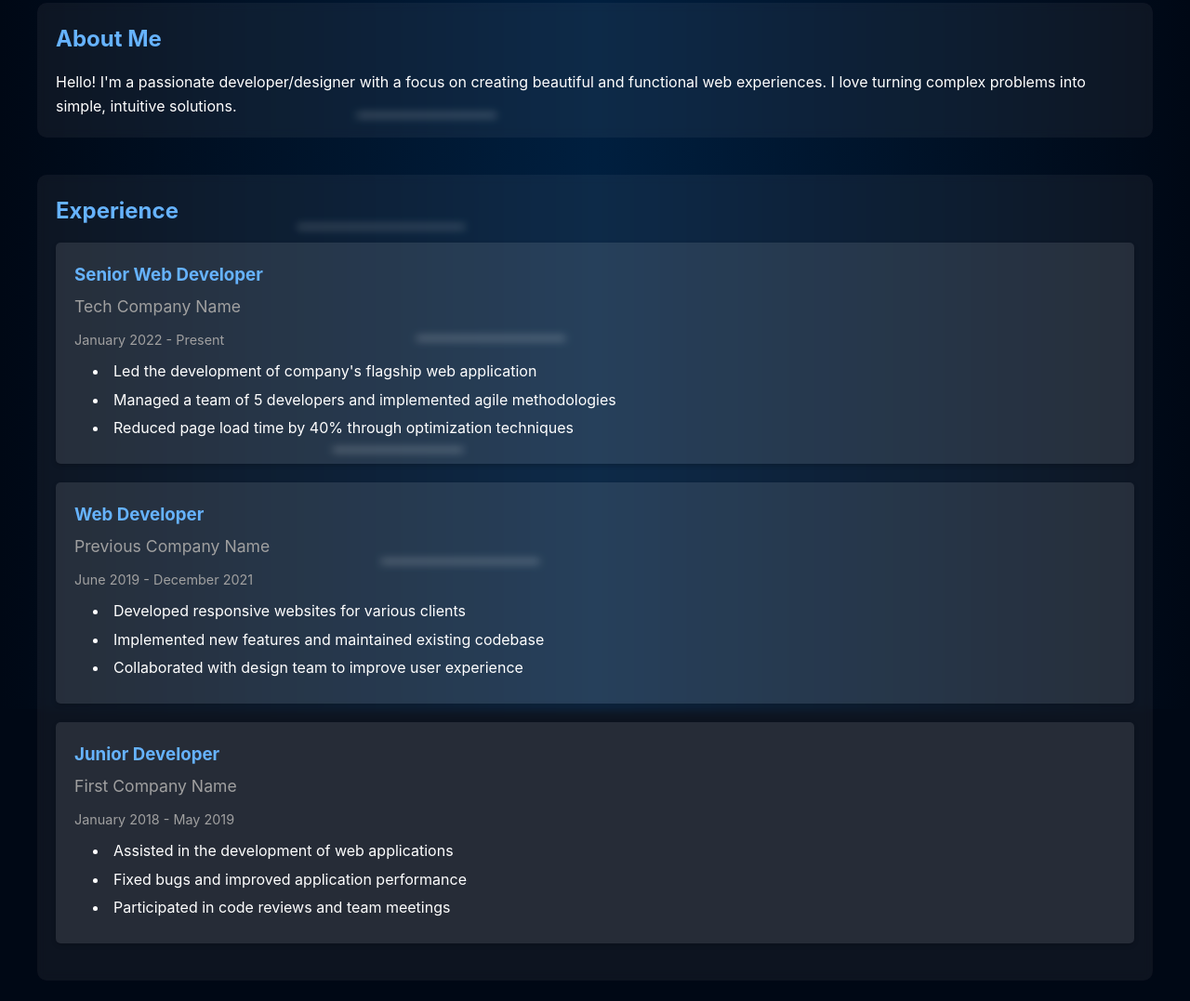
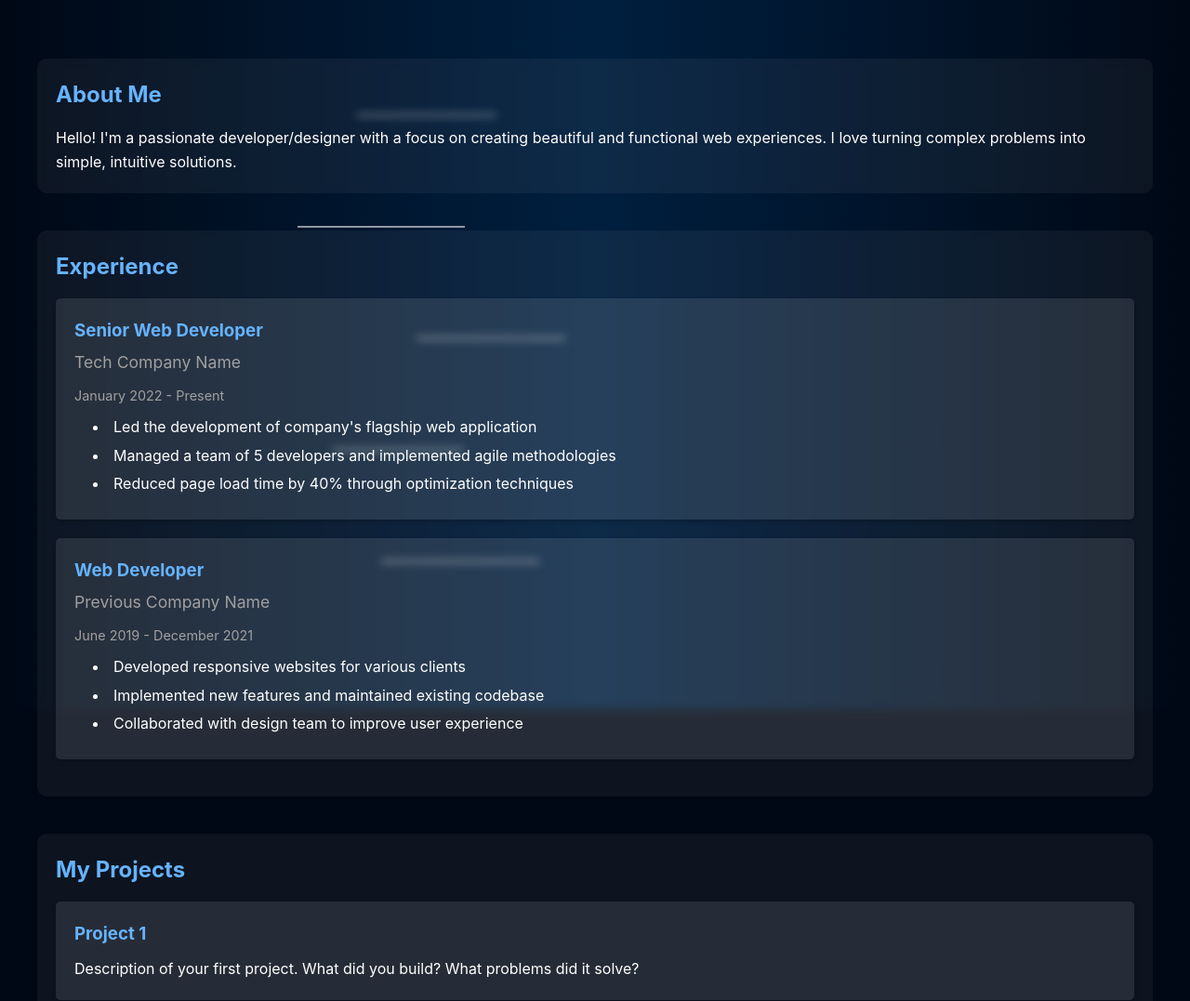
Before and after one commit to pranavnll/pranavnll.github.io, a plain HTML site: page index.html in a window 1280 px wide. Shown: the part 37-1114 px from the top of the page at 93% size. Drawn offline with Linux system fonts and the light colour scheme.

Commit message:
Update index.html

```diff
--- a/index.html
+++ b/index.html
@@ -16,7 +16,7 @@
             line-height: 1.6;
             color: #fff;
             background-color: #000815;
-            overflow-x: hidden;
+            min-height: 100vh;
         }
 
         .cosmic-nav {
@@ -26,8 +26,7 @@
             width: 100%;
             height: 100vh;
             background: linear-gradient(to right, #000815, #001f3f, #000815);
-            z-index: -1;
-            overflow: hidden;
+            z-index: 0;
         }
 
         .star-link {
@@ -37,7 +36,7 @@
             background: rgba(255, 255, 255, 0.3);
             cursor: pointer;
             transition: all 0.5s ease;
-            z-index: 2;
+            z-index: 10;
         }
 
         .star-link::before {
@@ -74,6 +73,7 @@
             opacity: 0;
             transition: opacity 0.3s ease;
             white-space: nowrap;
+            z-index: 10;
         }
 
         .star-link:hover .star-text {
@@ -87,12 +87,11 @@
         #skills-star { top: 65%; left: 28%; width: 140px; }
         #contact-star { top: 80%; left: 32%; width: 170px; }
 
-        /* Content sections */
         .content {
             position: relative;
             z-index: 1;
-            padding: 20px
-            background: transparent;
+            min-height: 100vh;
+            padding: 60px 20px;
         }
 
         section {
@@ -240,6 +239,7 @@
     </style>
 </head>
 <body>
+    <!-- The cosmic navigation -->
     <nav class="cosmic-nav">
         <a href="#about" class="star-link" id="about-star">
             <span class="star-text">About Me</span>
@@ -258,8 +258,9 @@
         </a>
     </nav>
 
-    <div class="content">
-        <section id="about">
+    <!-- The main content -->
+    <main class="content">
+        <section id="about" class="visible">
             <h2>About Me</h2>
             <p>Hello! I'm a passionate developer/designer with a focus on creating beautiful and functional web experiences. I love turning complex problems into simple, intuitive solutions.</p>
         </section>
@@ -285,17 +286,6 @@
             <li>Developed responsive websites for various clients</li>
             <li>Implemented new features and maintained existing codebase</li>
             <li>Collaborated with design team to improve user experience</li>
-                </ul>
-            </div>
-
-            <div class="experience-item">
-                <h3>Junior Developer</h3>
-                <div class="company">First Company Name</div>
-                <div class="duration">January 2018 - May 2019</div>
-                <ul>
-                    <li>Assisted in the development of web applications</li>
-                    <li>Fixed bugs and improved application performance</li>
-                    <li>Participated in code reviews and team meetings</li>
         </ul>
     </div>
 </section>
@@ -343,7 +333,7 @@
 <footer>
     <p>© 2024 Your Name. All rights reserved.</p>
 </footer>
-    </div>
+    </main>
 
     <script>
         document.addEventListener('DOMContentLoaded', function() {
```
Lines whose indentation alone changed are shown as unchanged.
